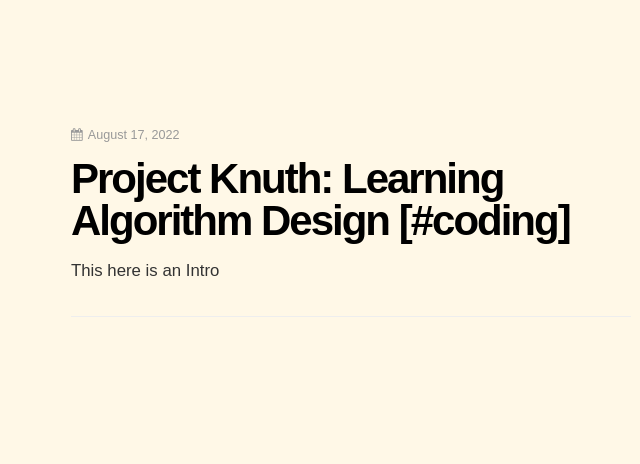
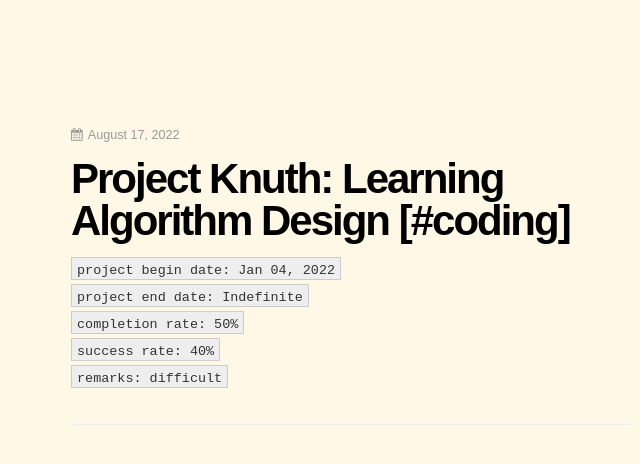
Before and after one commit to dCO2/rococo, a Jekyll site: the page built from _posts/2022-08-17-project-knuth.md, in a window 1280 px wide. Shown: the top 464 px of the page, without its empty margins (305-945 px from the left). Built offline with Jekyll 4.4.1, drawn with Linux system fonts in a browser that asks for light colours; some web fonts are replaced.

Commit message:
Update 2022-08-17-project-knuth.md

```diff
--- a/_posts/2022-08-17-project-knuth.md
+++ b/_posts/2022-08-17-project-knuth.md
@@ -6,4 +6,8 @@ permalink: /:year/:month/:day/:title
 tags:
 ---
 
-This here is an Intro
+`project begin date: Jan 04, 2022`
+`project end date: Indefinite`
+`completion rate: 50%`
+`success rate: 40%`
+`remarks: difficult`
```
